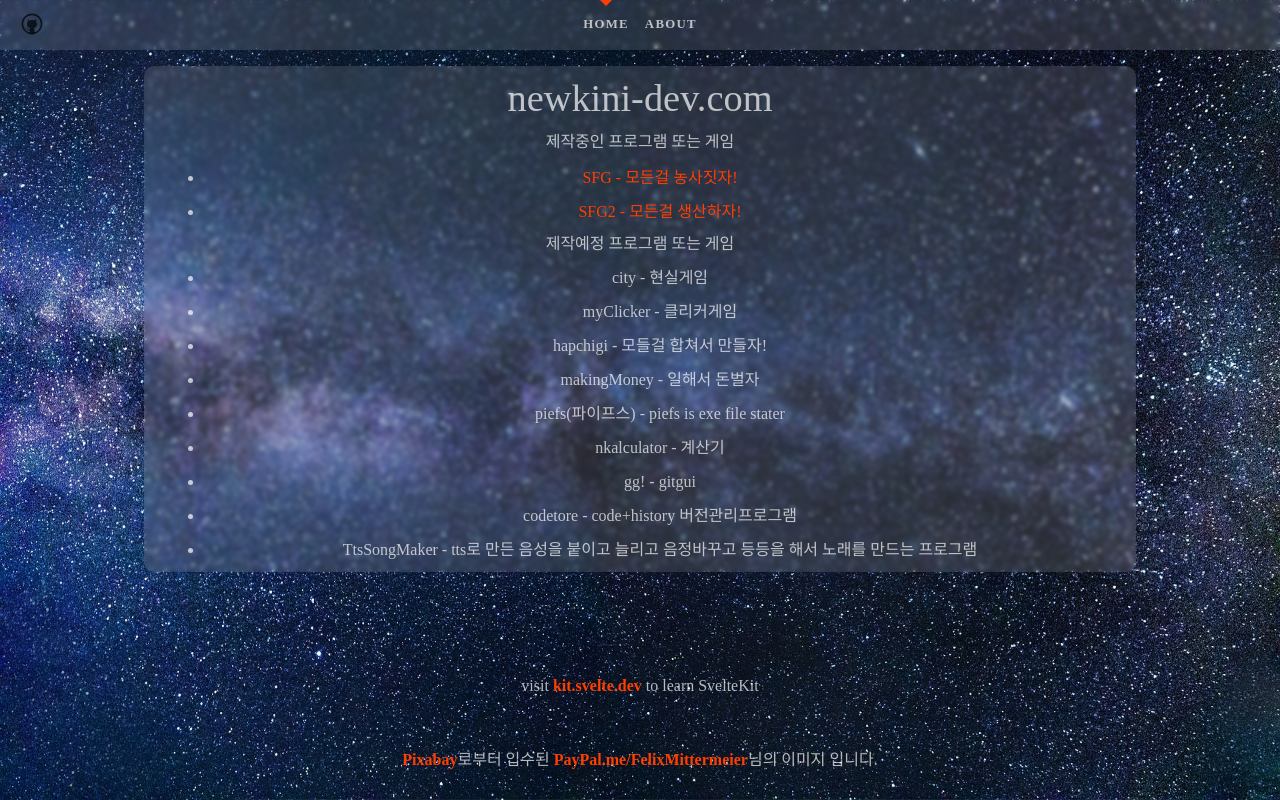
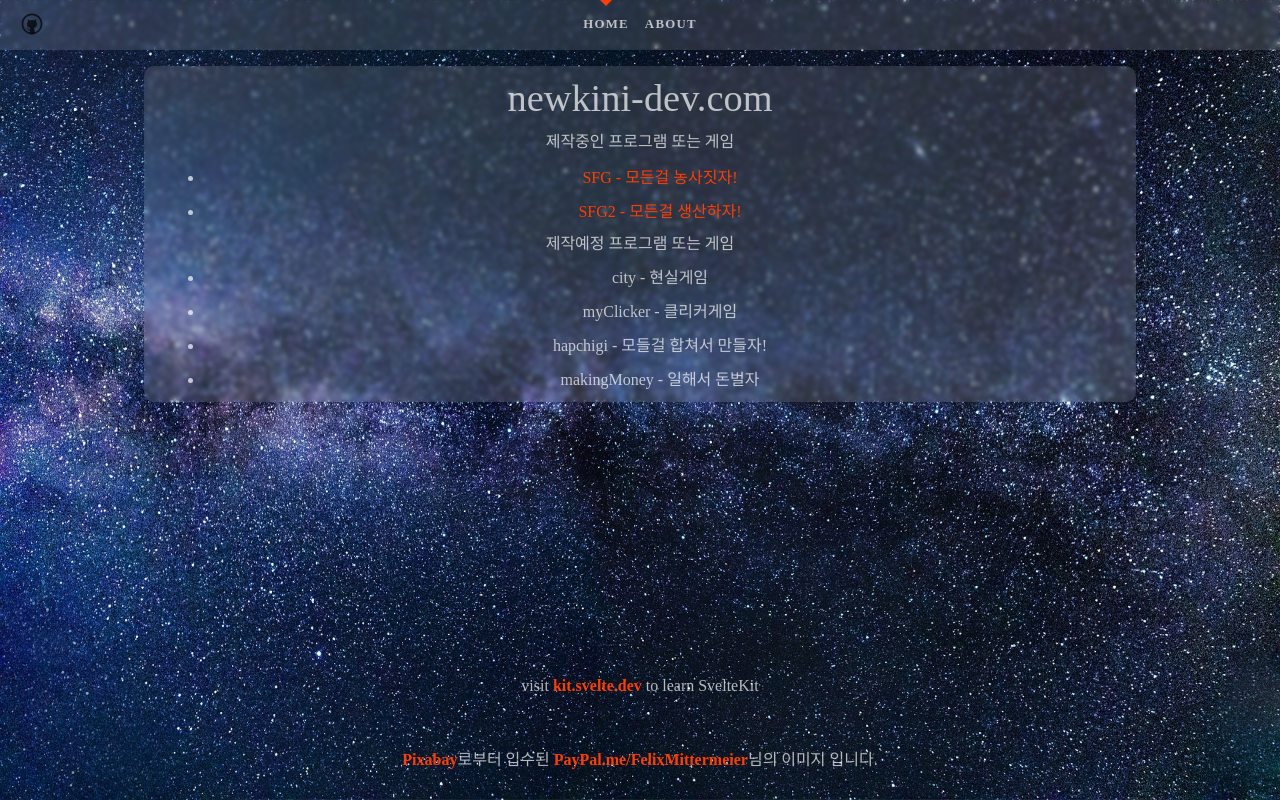
Before and after one commit to newkincode/site, a SvelteKit app: page / in a window 1280 px wide. Built offline with nearby package versions, Linux system fonts and the light colour scheme; a web font is replaced by a local one.

Commit message:
no message

```diff
--- a/src/routes/+page.svelte
+++ b/src/routes/+page.svelte
@@ -24,11 +24,6 @@
     <li><p>myClicker - 클리커게임</p></li>
     <li><p>hapchigi  - 모들걸 합쳐서 만들자!</p></li>
     <li><p>makingMoney - 일해서 돈벌자</p></li>
-    <li><p>piefs(파이프스) - piefs is exe file stater</p></li>
-    <li><p>nkalculator - 계산기</p></li>
-    <li><p>gg! - gitgui</p></li>
-    <li><p>codetore - code+history  버전관리프로그램</p></li>
-    <li><p>TtsSongMaker - tts로 만든 음성을 붙이고 늘리고 음정바꾸고 등등을 해서 노래를 만드는 프로그램</p></li>
 </ul>
 </div>
 
```
